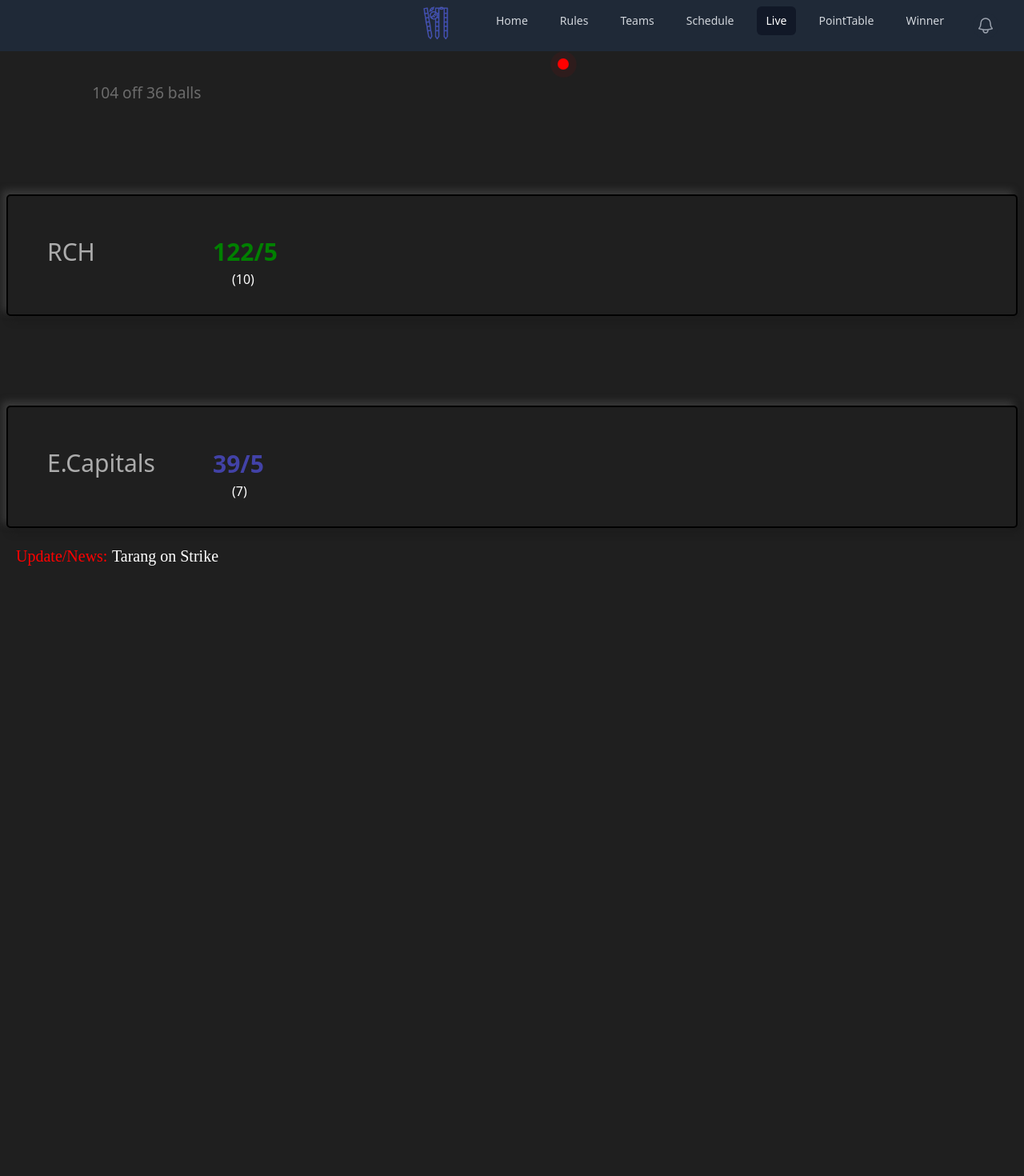
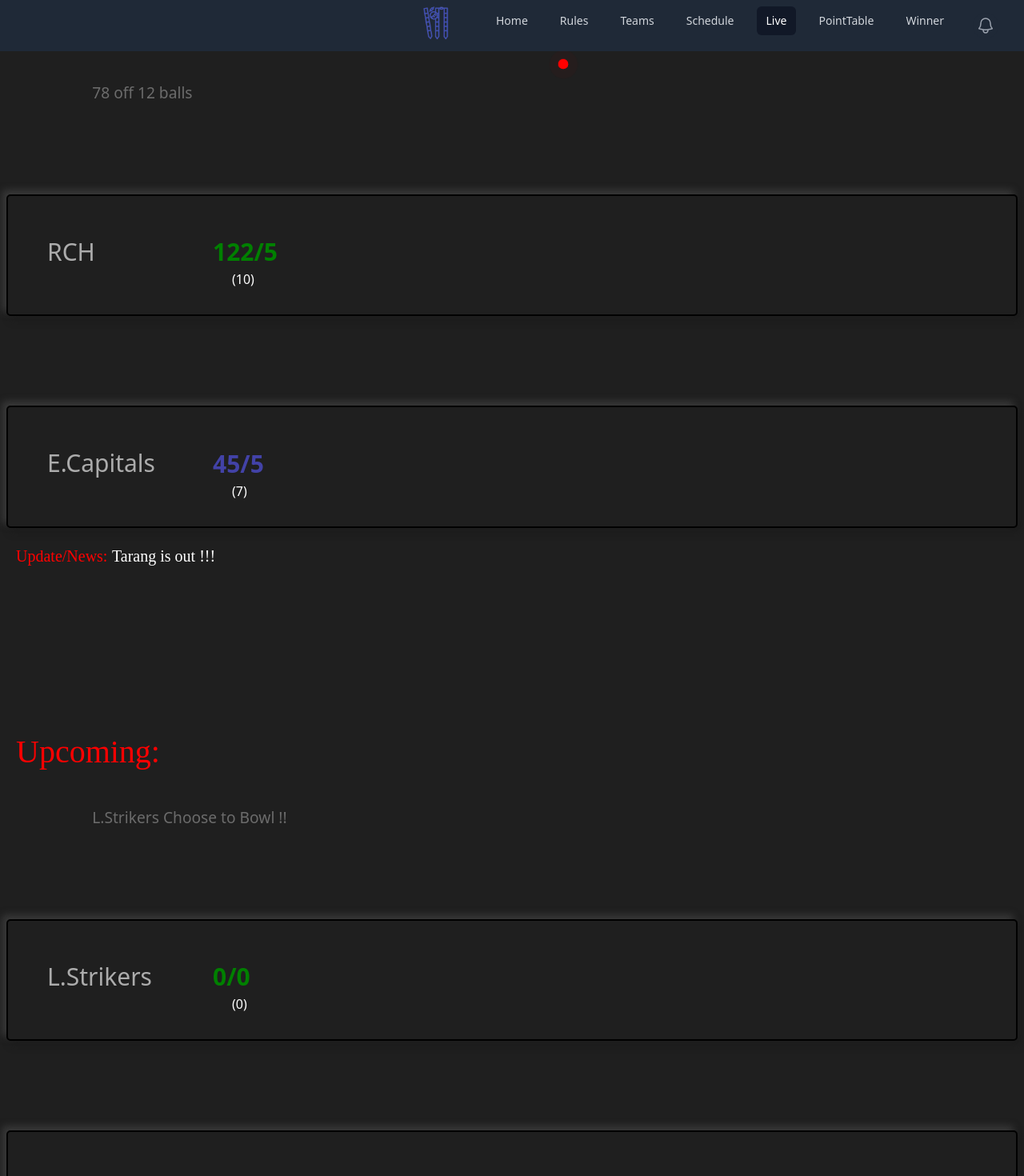
Before and after one commit to Dutt0408/my-project, a React (Create React App) app: page /Live in a window 1280 px wide. Shown: the top 1470 px of the page at 80% size. Before the commit the page ends 800 px from the top, so only its background shows below. Built offline with nearby package versions, Linux system fonts and the light colour scheme; a web font is replaced by a local one.

Commit message:
Commit vjebehkrvkerver

```diff
--- a/src/live.js
+++ b/src/live.js
@@ -5,7 +5,7 @@ function live() {
   return (
     <div className='Livesection'>
 
-<div className="wontoss">104 off 36 balls </div>
+<div className="wontoss">78 off 12 balls </div>
 
 
 <div className="teamlo">
@@ -24,14 +24,14 @@ function live() {
 <div className="circle pos1"></div>
 <div className="teamname">E.Capitals</div>
 <div className="scorer">
-<div className="score">39/5</div>
+<div className="score">45/5</div>
 <div className="Over">(7)</div>
 </div>
 </div>
 
 
 <div className="overnews"> Update/News: </div>
-<div className="overnewss"> Tarang on Strike  </div>
+<div className="overnewss"> Tarang is out !!! </div>
 </div>
 
 
@@ -45,8 +45,8 @@ function live() {
 
 
 
-{/* <div className="next">Upcoming: </div>
-<div className="wontoss"> E.Capitals Choose to Bowl !!</div>
+<div className="next">Upcoming: </div>
+<div className="wontoss"> L.Strikers Choose to Bowl !!</div>
 
 
 <div className="teamlo">
@@ -69,7 +69,7 @@ function live() {
 <div className="Over">(0)</div>
 </div>
 </div>
-</div> */}
+</div>
 
     </div>
   )
```
